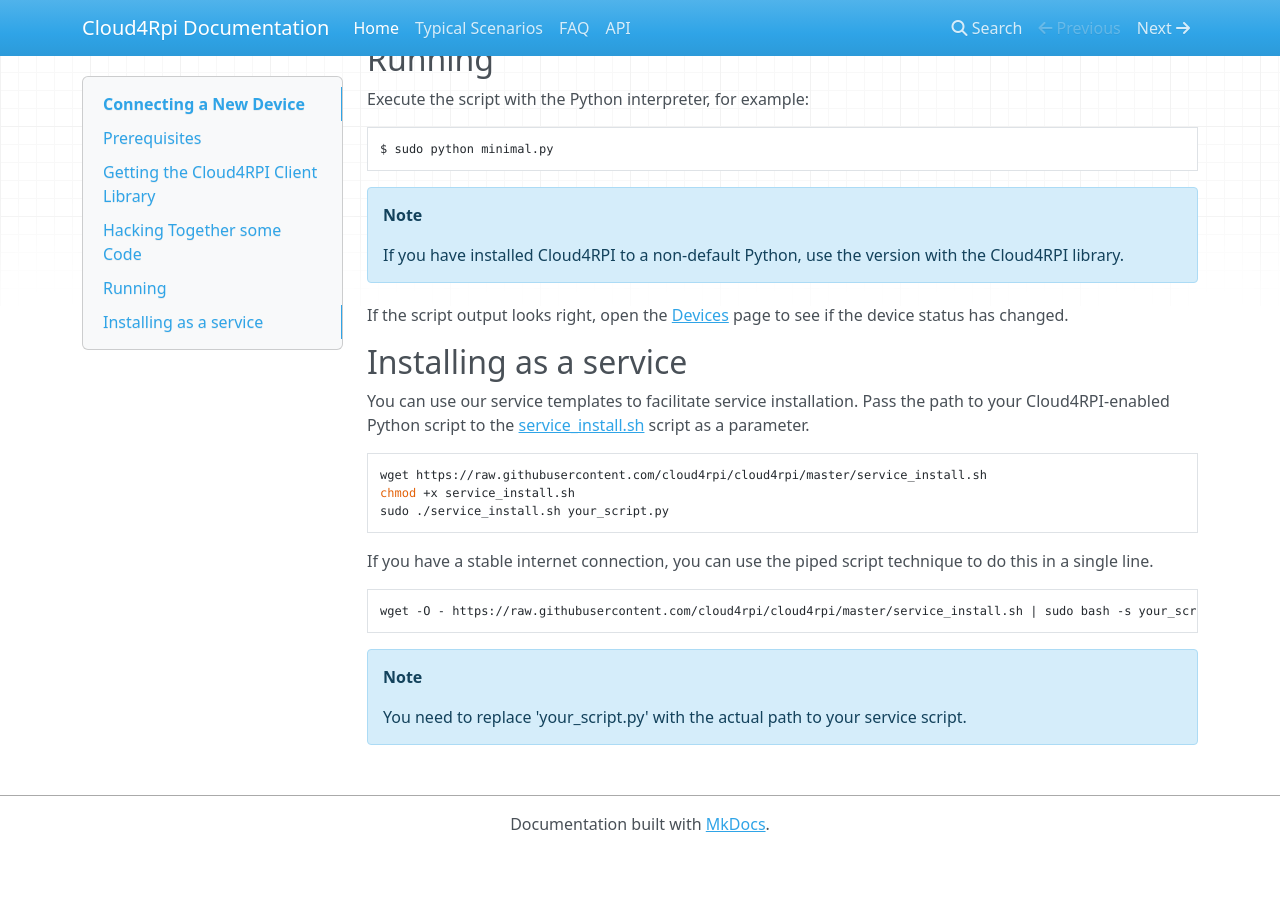
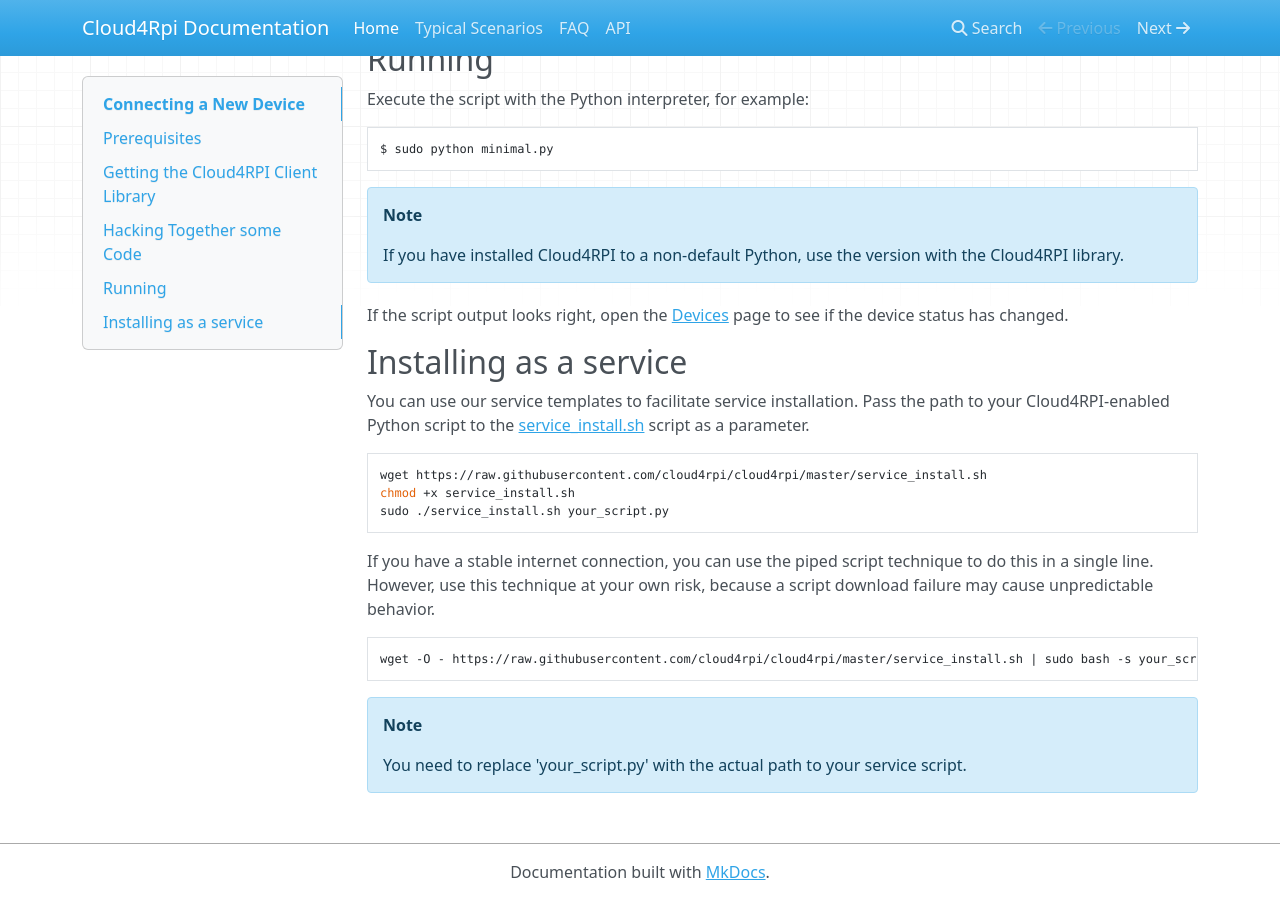
Before and after one commit to cloud4rpi/docs, an MkDocs documentation site: the page built from docs/index.md, in a window 1280 px wide and 900 px high, scrolled down 1539 px. Built offline with MkDocs 1.6.1, drawn with Linux system fonts in a browser that asks for light colours; nearby versions of some CDN libraries; old or Windows-style settings are respelled for this version of MkDocs; before the commit the page ends 2391 px from its top, so only the background shows below that.

Commit message:
Correction

````diff
--- a/docs/index.md
+++ b/docs/index.md
@@ -92,7 +92,7 @@
 sudo ./service_install.sh your_script.py
 ```
 
-If you have a stable internet connection, you can use the piped script technique to do this in a single line.
+If you have a stable internet connection, you can use the piped script technique to do this in a single line. However, use this technique at your own risk, because a script download failure may cause unpredictable behavior.
 
 ``` bash
 wget -O - https://raw.githubusercontent.com/cloud4rpi/cloud4rpi/master/service_install.sh | sudo bash -s your_script.py
````
